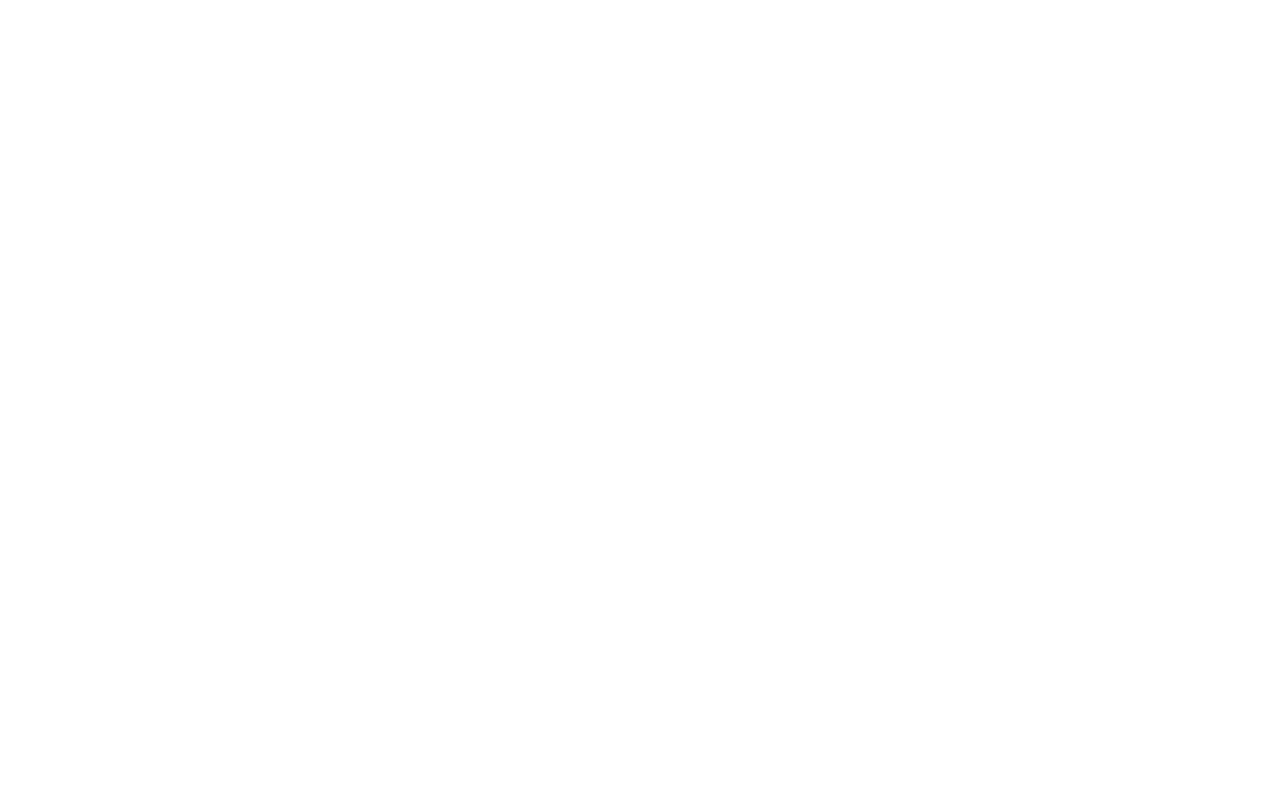
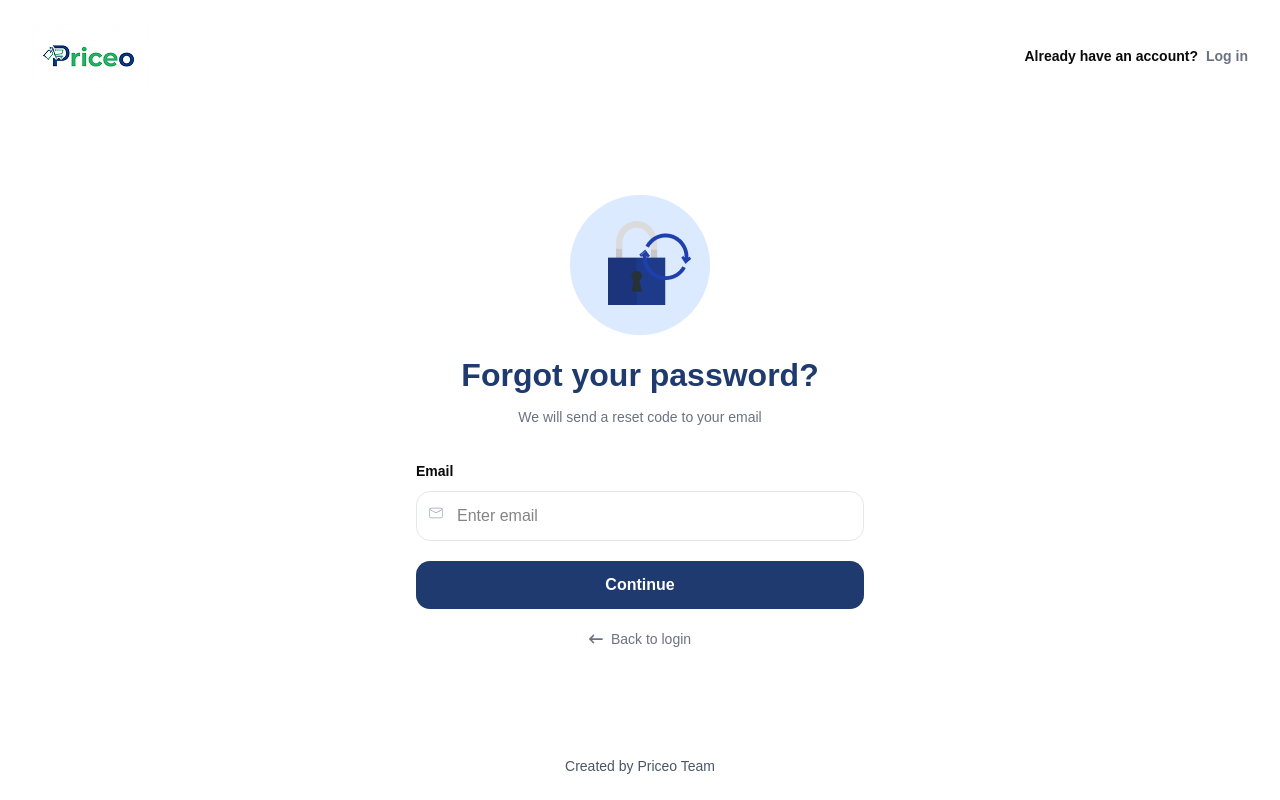
Before and after one commit to Abdelrahman-Dev9/react-shoply-app, a React (Vite) app: page /forgetPassword in a window 1280 px wide. Before the commit this address had no page. Built offline with nearby package versions, Linux system fonts and the light colour scheme.

Commit message:
feat(auth):connect the forget-password page and verify-code page with the api

```diff
--- a/src/App.tsx
+++ b/src/App.tsx
@@ -12,6 +12,9 @@ import ReportsPage from "./pages/Dashboard/Report";
 import UsersPage from "./pages/Dashboard/Users";
 import Login from "./pages/auth/Login";
 import ProtectedRoute from "./routes/ProtectedRoute";
+import ForgotPassword from "./pages/auth/ForgetPassword";
+import VerifyCode from "./pages/auth/VerifyCode";
+import NewPassword from "./pages/auth/NewPassword";
 
 const App = () => {
   return (
@@ -19,6 +22,9 @@ const App = () => {
       {/* PUBLIC ROUTES */}
       <Route path="/login" element={<Login />} />
       <Route path="/" element={<Login />} />
+      <Route path="/forgetPassword" element={<ForgotPassword />} />
+      <Route path="/verifyCode" element={<VerifyCode />} />
+      <Route path="/newPassword" element={<NewPassword />} />
 
       {/* PROTECTED DASHBOARD ROUTES */}
       <Route element={<ProtectedRoute />}>
--- a/src/pages/auth/ForgetPassword.tsx
+++ b/src/pages/auth/ForgetPassword.tsx
@@ -1,200 +1,178 @@
 import { zodResolver } from "@hookform/resolvers/zod";
 import { useForm } from "react-hook-form";
+import { CiMail } from "react-icons/ci";
 import { FaArrowLeftLong } from "react-icons/fa6";
 import { useNavigate } from "react-router-dom";
 import { z } from "zod";
-import forgetPassword from "../../assets/forget-password-image.png";
+import forgetPasswordIcon from "../../assets/forget-password-icon.png";
 import logo from "../../assets/logo.png";
-import forgetPasswordIcon from "../../assets/forget-password-icon.png";
-import { CiMail } from "react-icons/ci";
+
+import { useForgetPasswordMutation } from "@/redux/services/authApi";
+import { useState } from "react";
 
 const forgotSchema = z.object({
-  email: z
-    .string()
-    .min(1, "Email is required")
-    .email("Please enter a valid email address"),
+  email: z.string().min(1, "Email is required").email("Invalid email"),
 });
 
 const ForgotPassword = () => {
-  const Navigate = useNavigate();
+  const navigate = useNavigate();
+  const [success, setSuccess] = useState(false);
+
+  const [forgetPassword, { isLoading }] = useForgetPasswordMutation();
+
   const {
     register,
     handleSubmit,
-    formState: { errors, isSubmitting, isSubmitSuccessful },
+    formState: { errors },
   } = useForm({
     resolver: zodResolver(forgotSchema),
     defaultValues: { email: "" },
   });
 
   const onSubmit = async (data: z.infer<typeof forgotSchema>) => {
-    await new Promise((resolve) => setTimeout(resolve, 1200));
-    console.log("Reset link sent to:", data.email);
+    try {
+      const res = await forgetPassword(data.email).unwrap();
+
+      // store token for next step
+      if (res?.token) {
+        localStorage.setItem("reset_token", res.token);
+      }
+
+      // store email for verify screen
+      localStorage.setItem("reset_email", data.email);
+
+      // console.log("SUCCESS:", res);
+
+      setSuccess(true);
+    } catch (err: any) {
+      console.log("ERROR:", err);
+      alert(err?.data?.message || "Something went wrong");
+    }
   };
 
   return (
     <div className="h-screen flex flex-col lg:flex-row font-sans bg-gray-100">
-      {/* ── Left Panel ── */}
-      <img
+      {/* LEFT IMAGE */}
+      {/* <img
         src={forgetPassword}
-        alt="forget-password-image"
-        className="hidden sm:hidden lg:block w-[50%] p-10"
-      />
-      {/* ── Right Panel ── */}
-      <div className="flex-1 flex flex-col min-h-screen bg-white">
-        {/* Nav */}
-        <div className="flex items-center justify-between px-8 ">
-          {/* Logo */}
-          <div className="px-8 pt-8 pb-2">
-            <div className="flex items-center gap-1.5">
-              {/* Priceo logo icon */}
+        alt="forget-password"
+        className="hidden lg:block w-[50%] p-10"
+      /> */}
 
-              <img src={logo} alt="logo" />
-            </div>
-          </div>
-          {/* Already have account */}
-          <p className="text-sm ">
-            <span className="text-[14px] font-semibold ">
-              Already have an account?
-            </span>
-            <a
-              onClick={() => Navigate("/login")}
-              className="text-gray-500 font-semibold hover:underline underline-offset-2 ml-2 underline cursor-pointer"
+      {/* RIGHT SIDE */}
+      <div className="flex-1 flex flex-col bg-white min-h-screen">
+        {/* HEADER */}
+        <div className="flex items-center justify-between px-8 pt-6">
+          <img src={logo} alt="logo" />
+
+          <p className="text-sm">
+            <span className="font-semibold">Already have an account?</span>
+            <span
+              onClick={() => navigate("/login")}
+              className="ml-2 text-gray-500 font-semibold cursor-pointer hover:underline"
             >
               Log in
-            </a>
+            </span>
           </p>
         </div>
 
-        {/* Form Area */}
-        <div className="flex-1 flex items-center justify-center px-6 py-10">
+        {/* FORM AREA */}
+        <div className="flex-1 flex items-center justify-center px-6">
           <div className="w-full max-w-md">
-            {/* Icon badge */}
-            <div className="flex justify-center items-center mb-4">
-              <img src={forgetPasswordIcon} alt="" />
+            <div className="flex justify-center mb-4">
+              <img src={forgetPasswordIcon} />
             </div>
 
-            {/* Heading */}
-            <div className="text-center mb-8">
-              <h1 className="text-[32px]  font-bold text-[#1e3a6e] mb-3 tracking-tight leading-tight">
-                Forgot your password?
-              </h1>
+            <h1 className="text-center text-[32px] font-bold text-[#1e3a6e]">
+              Forgot your password?
+            </h1>
 
-              <p className="text-gray-500 text-[14px] font-semibold mb-2">
-                A code will be sent to your email to reset password
-              </p>
-              <hr className="w-70 mx-auto border-[#D1D5DB]" />
-            </div>
+            <p className="text-center text-gray-500 text-sm mt-2">
+              We will send a reset code to your email
+            </p>
 
-            {/* Success state */}
-            {isSubmitSuccessful ? (
-              <div className="fixed inset-0 flex items-center justify-center bg-black/40 z-50">
-                <div className="rounded-2xl bg-white border border-[#1e3a6e]/20 p-6 text-center space-y-2 shadow-lg w-[90%] max-w-sm">
-                  <div className="flex justify-center mb-3">
-                    <div className="w-12 h-12 rounded-full bg-[#1e3a6e]/10 flex items-center justify-center">
-                      <svg
-                        width="24"
-                        height="24"
-                        viewBox="0 0 24 24"
-                        fill="none"
-                        stroke="#1e3a6e"
-                        strokeWidth="2.5"
-                        strokeLinecap="round"
-                        strokeLinejoin="round"
-                      >
-                        <polyline points="20 6 9 17 4 12" />
-                      </svg>
-                    </div>
+            {/* SUCCESS MODAL */}
+            {success ? (
+              <div className="fixed inset-0 flex items-center justify-center bg-black/40">
+                <div className="bg-white p-6 rounded-2xl w-[90%] max-w-sm text-center">
+                  <div className="w-12 h-12 mx-auto rounded-full bg-green-100 flex items-center justify-center">
+                    ✔
                   </div>
 
-                  <p className="font-bold text-[#1e3a6e] text-lg">
-                    Check your inbox!
-                  </p>
+                  <h2 className="font-bold text-lg mt-3 text-[#1e3a6e]">
+                    Check your inbox
+                  </h2>
 
-                  <p className="text-gray-500 text-sm">
-                    We've sent a password reset code to your email address.
+                  <p className="text-sm text-gray-500 mt-2">
+                    Reset code sent successfully
                   </p>
 
                   <button
-                    onClick={() => Navigate("/verifyCode")}
-                    className="mt-4 w-full py-2 rounded-lg bg-[#1e3a6e] hover:bg-[#162e5a] active:bg-[#0f2040] text-white text-sm font-semibold transition"
+                    onClick={() => navigate("/verifyCode")}
+                    className="mt-4 w-full bg-[#1e3a6e] text-white py-2 rounded-lg"
                   >
-                    OK
+                    Continue
                   </button>
                 </div>
               </div>
             ) : (
-              /* Form */
               <form
                 onSubmit={handleSubmit(onSubmit)}
-                noValidate
-                className="space-y-5"
+                className="mt-8 space-y-5"
               >
-                {/* Email field */}
+                {/* EMAIL */}
                 <div>
-                  <label className="block text-sm font-semibold text-gray-700 mb-2">
-                    Email
-                  </label>
-                  <div className="relative">
-                    <span className="absolute left-4 top-1/2 -translate-y-1/2 text-gray-400">
-                      <CiMail size={20} />
-                    </span>
+                  <label className="text-sm font-semibold">Email</label>
+
+                  <div className="relative mt-2">
+                    <CiMail className="absolute left-3 top-3.5 text-gray-400" />
+
                     <input
                       type="email"
-                      placeholder="Email"
+                      placeholder="Enter email"
                       {...register("email")}
-                      className={`w-full pl-11 pr-4 py-3.5 bg-white border rounded-xl text-gray-800 placeholder-gray-400 text-sm focus:outline-none focus:ring-2 focus:border-transparent transition-all shadow-sm ${
-                        errors.email
-                          ? "border-red-400 focus:ring-red-300"
-                          : "border-gray-200 focus:ring-[#1e3a6e]"
+                      className={`w-full pl-10 pr-3 py-3 border rounded-xl ${
+                        errors.email ? "border-red-400" : "border-gray-200"
                       }`}
                     />
                   </div>
+
                   {errors.email && (
-                    <p className="mt-1.5 text-xs text-red-500 flex items-center gap-1">
+                    <p className="text-xs text-red-500 mt-1">
                       {errors.email.message}
                     </p>
                   )}
                 </div>
 
-                {/* Submit button */}
+                {/* BUTTON */}
                 <button
                   type="submit"
-                  disabled={isSubmitting}
-                  className="cursor-pointer w-full py-4 bg-[#1e3a6e] hover:bg-[#162e5a] active:bg-[#0f2040] disabled:opacity-70 disabled:cursor-not-allowed text-white font-bold text-base rounded-xl transition-all duration-200 shadow-md hover:shadow-lg active:scale-[0.99] flex items-center justify-center gap-2"
+                  disabled={isLoading}
+                  className="w-full py-3 bg-[#1e3a6e] text-white rounded-xl font-bold disabled:opacity-60"
                 >
-                  {isSubmitting ? <>loading...</> : "Continue"}
+                  {isLoading ? "Sending..." : "Continue"}
                 </button>
 
-                {/* Back to login */}
-                <div className="text-center pt-1">
-                  <a
-                    href="#"
-                    onClick={() => Navigate("/login")}
-                    className="text-sm text-gray-500 hover:text-[#1e3a6e] transition-colors flex items-center justify-center gap-1.5"
-                  >
-                    <FaArrowLeftLong className="mt-1" />
-                    Back to login
-                  </a>
-                </div>
+                {/* BACK */}
+                <p
+                  onClick={() => navigate("/login")}
+                  className="text-center text-sm text-gray-500 cursor-pointer flex items-center justify-center gap-2"
+                >
+                  <FaArrowLeftLong />
+                  Back to login
+                </p>
               </form>
             )}
           </div>
         </div>
 
-        {/* Footer */}
-        <div className="text-center pb-8 px-4">
-          <p className="text-sm font-bold text-gray-700">
-            Created By Priceo Team
-          </p>
-          <a
-            href="#"
-            className="text-sm text-[#1e3a6e] hover:underline underline-offset-2 font-medium"
-          >
-            Contact us
-          </a>
+        {/* FOOTER */}
+        <div className="text-center pb-6 text-sm text-gray-600">
+          Created by Priceo Team
         </div>
       </div>
     </div>
   );
 };
+
 export default ForgotPassword;
--- a/src/pages/auth/VerifyCode.tsx
+++ b/src/pages/auth/VerifyCode.tsx
@@ -1,9 +1,10 @@
+import { useVerifyCodeMutation } from "@/redux/services/authApi";
+import { zodResolver } from "@hookform/resolvers/zod";
 import { useState } from "react";
+import { useForm } from "react-hook-form";
+import OTPInput from "react-otp-input";
 import { useNavigate } from "react-router-dom";
-import { useForm } from "react-hook-form";
-import { zodResolver } from "@hookform/resolvers/zod";
 import * as z from "zod";
-import OTPInput from "react-otp-input";
 import forgetPassword from "../../assets/forget-password-image.png";
 import logo from "../../assets/logo.png";
 import verifyCodeIcon from "../../assets/verify-code-icon.png";
@@ -21,6 +22,7 @@ type VerifyCodeFormValues = z.infer<typeof verifyCodeSchema>;
 const VerifyCode = () => {
   const navigate = useNavigate();
   const [otp, setOtp] = useState("");
+  const [verifyCode, { isLoading }] = useVerifyCodeMutation();
 
   const {
     handleSubmit,
@@ -31,12 +33,18 @@ const VerifyCode = () => {
     defaultValues: { otp: "" },
   });
 
-  const onSubmit = (data: VerifyCodeFormValues) => {
-    console.log("OTP entered:", data.otp);
-    // TODO: Call your verify OTP API here
+  const onSubmit = async (data: VerifyCodeFormValues) => {
+    try {
+      const res = await verifyCode(data.otp).unwrap();
 
-    // Navigate only after successful verification
-    navigate("/newPassword");
+      console.log("VERIFY SUCCESS:", res);
+
+      navigate("/newPassword");
+    } catch (err: any) {
+      console.log("VERIFY ERROR:", err);
+
+      alert(err?.data?.message || "Invalid code");
+    }
   };
 
   // Sync OTPInput with React Hook Form
@@ -125,9 +133,10 @@ const VerifyCode = () => {
 
               <button
                 type="submit"
-                className="mt-4 bg-[#1e3a6e] text-white px-6 py-2 rounded-lg transition w-[78%] cursor-pointer"
+                disabled={isLoading}
+                className="mt-4 bg-[#1e3a6e] text-white px-6 py-2 rounded-lg transition w-[78%] cursor-pointer disabled:opacity-60"
               >
-                Reset Password
+                {isLoading ? "Verifying..." : "Reset Password"}
               </button>
             </form>
           </div>
--- a/src/redux/services/authApi.ts
+++ b/src/redux/services/authApi.ts
@@ -8,6 +8,31 @@ export const authApi = baseApi.injectEndpoints({
         method: "POST",
         body: data,
       }),
+    }),
+
+    forgetPassword: builder.mutation({
+      query: (email: string) => ({
+        url: "/auth/forgetpass",
+        method: "POST",
+        body: { email },
+      }),
+    }),
+    verifyCode: builder.mutation({
+      query: (resetCode: string) => {
+        const token = localStorage.getItem("reset_token");
+
+        return {
+          url: "/auth/verifycode",
+          method: "POST",
+          body: {
+            resetCode,
+          },
+
+          headers: {
+            Authorization: token || "",
+          },
+        };
+      },
     }),
 
     getProfile: builder.query({
@@ -168,6 +193,8 @@ export const authApi = baseApi.injectEndpoints({
 
 export const {
   useLoginMutation,
+  useForgetPasswordMutation,
+  useVerifyCodeMutation,
   useGetProfileQuery,
   useUpdateProfileMutation,
   useCreateCategoryMutation,
```
